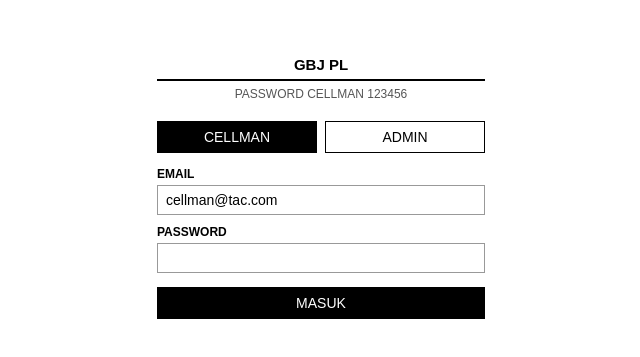
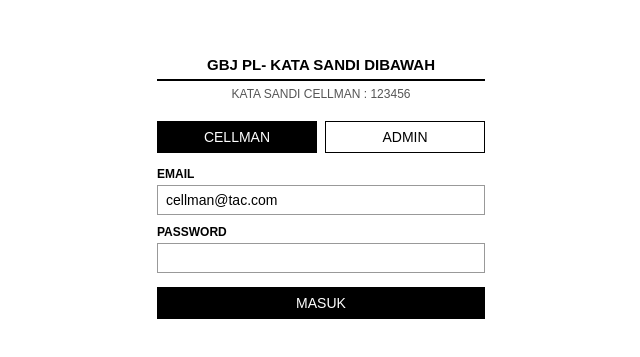
Before and after one commit to whfgpl-cmd/tac-system, a plain HTML site: page index.html in a window 1280 px wide. Shown: the part 213-570 px from the top of the page, without its empty margins (319-959 px from the left). Drawn offline with nearby package versions, Linux system fonts and the light colour scheme.

Commit message:
index.html

```diff
--- a/index.html
+++ b/index.html
@@ -166,8 +166,8 @@ h2{font-size:15px;margin-bottom:14px;border-bottom:2px solid #000;padding-bottom
 <!-- LOGIN -->
 <div class="page on" id="pg-login">
   <div style="width:100%;max-width:360px;padding:0 16px">
-    <h2 style="text-align:center;margin-bottom:6px;">GBJ PL</h2>
-    <p style="text-align:center;margin-bottom:20px;font-size:12px;color:#555;">PASSWORD CELLMAN 123456</p>
+    <h2 style="text-align:center;margin-bottom:6px;">GBJ PL- KATA SANDI DIBAWAH</h2>
+    <p style="text-align:center;margin-bottom:20px;font-size:12px;color:#555;">KATA SANDI CELLMAN : 123456</p>
     <div style="display:flex;gap:8px;margin-bottom:14px;">
       <button id="rb-cm" onclick="setRole('cellman')" style="flex:1">CELLMAN</button>
       <button id="rb-adm" onclick="setRole('admin')" class="outline" style="flex:1">ADMIN</button>
```
